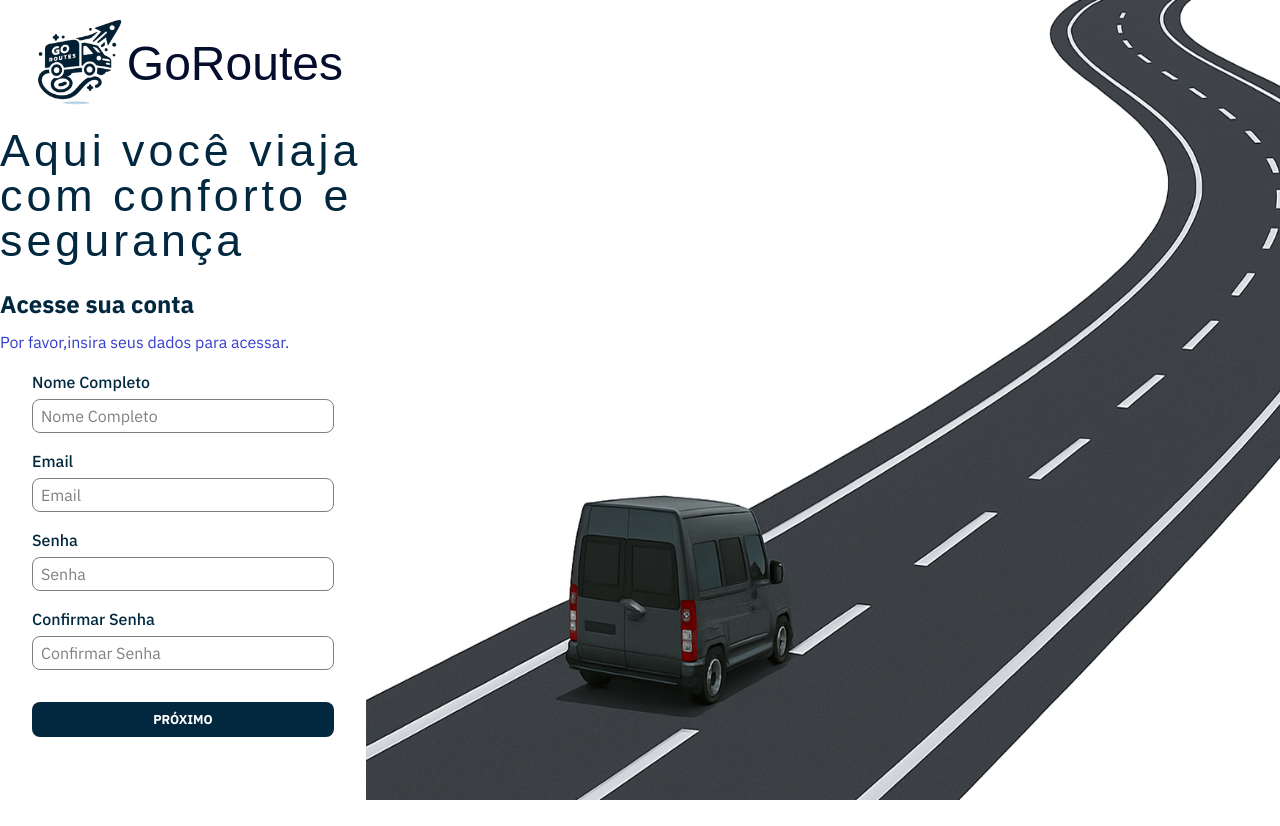
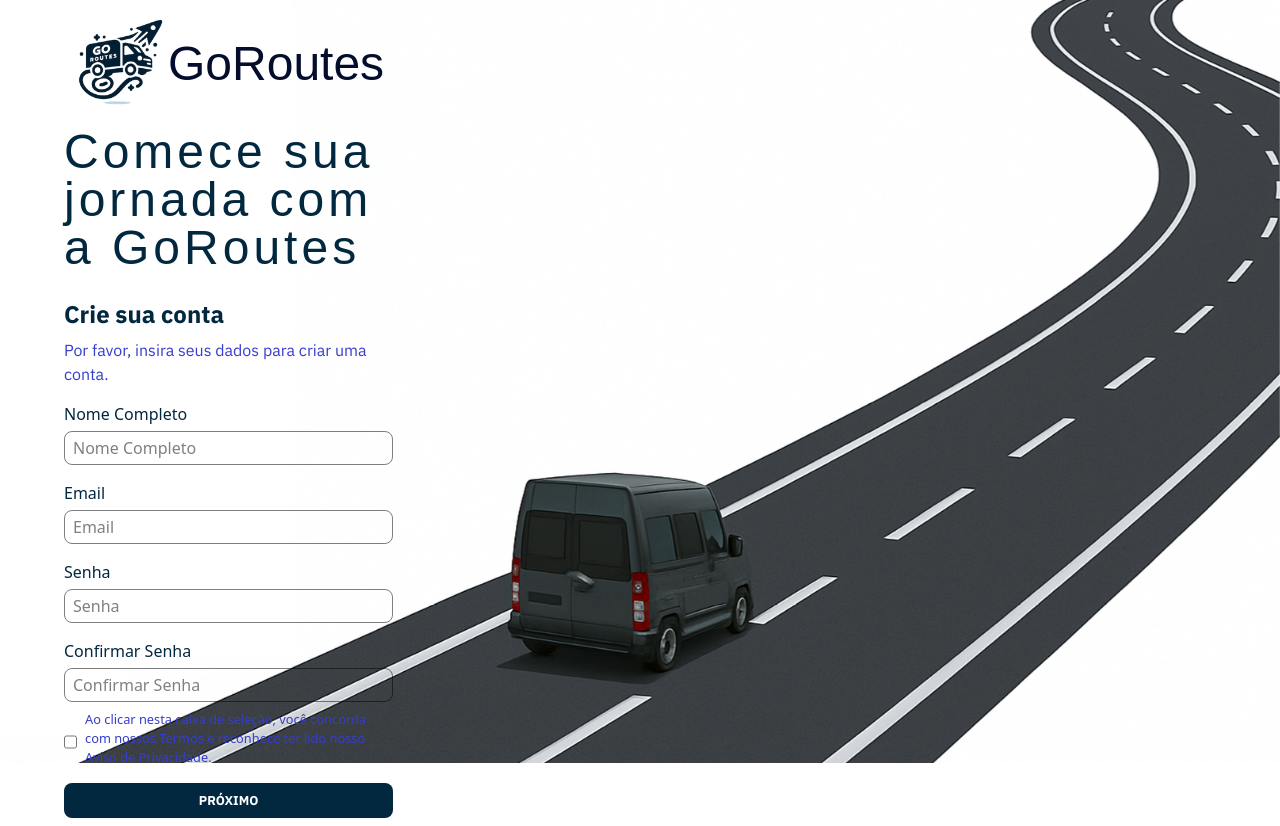
Before and after one commit to GoRoutes/GoRoutes_FrontEnd, a Vue app: page /blank/register in a window 1280 px wide. Before the commit the page ends 800 px from the top, so only its background shows below. Built offline with nearby package versions, Linux system fonts and the light colour scheme; a web font is replaced by a local one.

Commit message:
FEAT: register screen, done [REFS: #9]

```diff
--- a/src/components/auth/BgImage.vue
+++ b/src/components/auth/BgImage.vue
@@ -1,8 +1,11 @@
-<script>
+<script setup>
+defineProps({
+  imagesrc: String,
+})
 </script>
 <template>
   <div class="imgBg">
-    <img src="../../assets/images/BackgroundImgLogin.png" alt="">
+    <img :src=imagesrc alt="">
   </div>
 </template>
 <style>
--- a/src/components/auth/LoginComp.vue
+++ b/src/components/auth/LoginComp.vue
@@ -8,7 +8,7 @@ import captionComp from "./captionComp.vue";
 <template>
     <div class="container">
         <div class="login-container">
-            <LogoComp />
+            <LogoComp title="Aqui você viaja com conforto e segurança" subtitle="Acesse sua conta" subtext="Por favor,insira seus dados para acessar." />
             <div class="form-container">
                 <InputComp label="Endereço do email" type="email" placeholder="Enter your email" v-model="email"
                     haveSubtext="false" padding-props="1.3rem" />
@@ -23,7 +23,7 @@ import captionComp from "./captionComp.vue";
             <div></div>
         </div>
     </div>
-    <BgImage />
+    <BgImage imagesrc="\src\assets\images\BackgroundImgLogin.png" />
 </template>
 <style scoped>
 .container {
--- a/src/components/auth/LogoComp.vue
+++ b/src/components/auth/LogoComp.vue
@@ -1,6 +1,8 @@
 <script setup>
 defineProps({
-    "title": String
+    "title": String,
+    "subtitle": String,
+    "subtext": String,
 });
 </script>
 <template>
@@ -9,9 +11,9 @@ defineProps({
         <h1>GoRoutes</h1>
     </div>
     <div class="text-container">
-        <h1 class="logo-text">Aqui você viaja com conforto e segurança</h1>
-        <h3 class="logo-subtext">Acesse sua conta</h3>
-        <p class="logo-subtext">Por favor,insira seus dados para acessar.</p>
+        <h1 class="logo-text">{{ title }}</h1>
+        <h3 class="logo-subtext">{{ subtitle }}</h3>
+        <p class="logo-subtext">{{ subtext }}</p>
     </div>
 </template>
 <style scoped>
@@ -48,7 +50,7 @@ defineProps({
 .logo-text {
     margin-top: 0;
     color: var(--primary-color);
-    font-size: 2.8rem;
+    font-size: 3rem;
     font-weight: 400;
     text-align: left;
     font-family: "Homenaje", sans-serif;
@@ -62,7 +64,7 @@ h3.logo-subtext {
     font-size: 1.5rem;
     text-align: left;
     margin-top: 1.5rem;
-    margin-bottom: 0.5rem;
+    margin-bottom: 0.4rem;
     font-family: "IBM Plex Sans", sans-serif;
 }
 
--- a/src/components/auth/RegisterComp.vue
+++ b/src/components/auth/RegisterComp.vue
@@ -3,6 +3,7 @@ import { ref } from "vue";
 import LogoComp from "@/components/auth/LogoComp.vue";
 import RegisterFirstComp from "./RegisterFirstComp.vue";
 import RegisterSecondComp from "./RegisterSecondComp.vue";
+import BgImage from "./BgImage.vue";
 
 const firstStep = ref(null)
 const secondStep = ref(null)
@@ -32,6 +33,24 @@ const back = () => {
 <template>
   <div class="container">
         <div class="login-container">
+            <LogoComp title="Comece sua jornada com a GoRoutes" subtitle="Crie sua conta" subtext="Por favor, insira seus dados para criar uma conta."/>
+            <div class="form-container" ref="firstStep" :class="{ hidden: isSecondStepVisible }">
+        <RegisterFirstComp @pass="next" />
+      </div>
+      <div class="form-container" ref="secondStep" v-show="isSecondStepVisible">
+        <RegisterSecondComp @back="back" />
+      </div>
+        </div>
+        <div class="aside">
+            <div></div>
+            <div></div>
+        </div>
+      </div>
+      <div class="a">
+      <BgImage imagesrc="\public\backgroundImage-register.png" />
+      </div>
+  <!-- <div class="container">
+    <div class="login-container">
       <LogoComp title="Comece sua jornada
 com a GoRoutes" />
       <div class="form-container" ref="firstStep" :class="{ hidden: isSecondStepVisible }">
@@ -44,7 +63,7 @@ com a GoRoutes" />
     <div class="aside">
       <img src="/public/backgroundImage-register.png" alt="">
     </div>
-  </div>
+  </div> -->
 </template>
 <style scoped>
 .container {
@@ -52,6 +71,7 @@ com a GoRoutes" />
     flex-direction: row;
     height: 100vh;
     min-width: 100%;
+    padding: 0 4rem 0 4rem;
 }
 
 .aside {
@@ -65,11 +85,6 @@ com a GoRoutes" />
     align-items: center;
 }
 
-.aside>img {
-  width: 100%;
-  height: 100%;
-}
-
 .aside>div {
     width: 100%;
     min-height: 40vh;
@@ -79,24 +94,20 @@ com a GoRoutes" />
 .login-container {
     display: flex;
     flex-direction: column;
-  align-items: center;
-  height: 100vh;
+    align-items: baseline;
+    height: calc(100vh - 7rem);
     width: 40%;
-  box-shadow: 0 4px 8px rgba(0, 0, 0, 0.1);
-  background-color: #fff;
+    /* margin-top: 2%; */
 }
 
 .form-container {
     display: flex;
     flex-direction: column;
-  align-items: center;
-  justify-content: center;
+    align-items: start;
     width: 100%;
-  max-width: 400px;
-  padding: 0 2rem 1rem 2rem;
+    /* max-width: 400px; */
     border-radius: 20px;
 }
-
 .hidden {
   display: none;
 }
@@ -169,11 +180,14 @@ com a GoRoutes" />
   .container {
     flex-direction: column;
     height: auto;
+    padding: 0;
   }
-
+  .a{
+    display: none;
+  }
   .login-container {
     width: 100%;
-    padding: 2rem 0;
+    padding: 3rem;
   }
 
   .aside {
--- a/src/components/auth/RegisterFirstComp.vue
+++ b/src/components/auth/RegisterFirstComp.vue
@@ -7,6 +7,10 @@ import InputComp from './InputComp.vue';
     <InputComp label="Email" type="email" placeholder="Email"/>
     <InputComp label="Senha" type="password" placeholder="Senha"/>
     <InputComp label="Confirmar Senha" type="password" placeholder="Confirmar Senha"/>
+    <div class="checkbox">
+        <input type="checkbox" id="checkbox" />
+        <label for="checkbox">Ao clicar nesta caixa de seleção, você concorda com nossos Termos e reconhece ter lido nosso Aviso de Privacidade.</label>
+    </div>
     <div class="btn-container">
         <ButtonComp name="PRÓXIMO" padding=".5rem" @click="$emit('pass')" />
     </div>
@@ -17,7 +21,7 @@ import InputComp from './InputComp.vue';
     justify-content: center;
     align-items: center;
     width: 100%;
-    margin: 1rem auto 0 auto;
+    margin: 0 auto 0 auto;
 }
 .btn{
     transition: all 0.3s ease-in-out;
@@ -32,6 +36,25 @@ import InputComp from './InputComp.vue';
     background-color: #fff;
     color: var(--primary-color);
     cursor: pointer;
+}
+.checkbox{
+    display: flex;
+    flex-direction: row;
+    align-items: center;
+    justify-content: center;
+    width: 100%;
+    margin: 0 auto;
+}
+.checkbox > input{
+    width: 1.5rem;
+    height: 1.5rem;
+    border-radius: 10px;
+    border: 1px solid var(--primary-color);
+    margin-right: .5rem;
+}
+.checkbox > label{
+    font-size: .8rem;
+    color: var(--comment-color);
 }
 div {
     display: flex;
```
Also changed, not shown: public/backgroundImage-register.png. Lines whose indentation alone changed are shown as unchanged.
